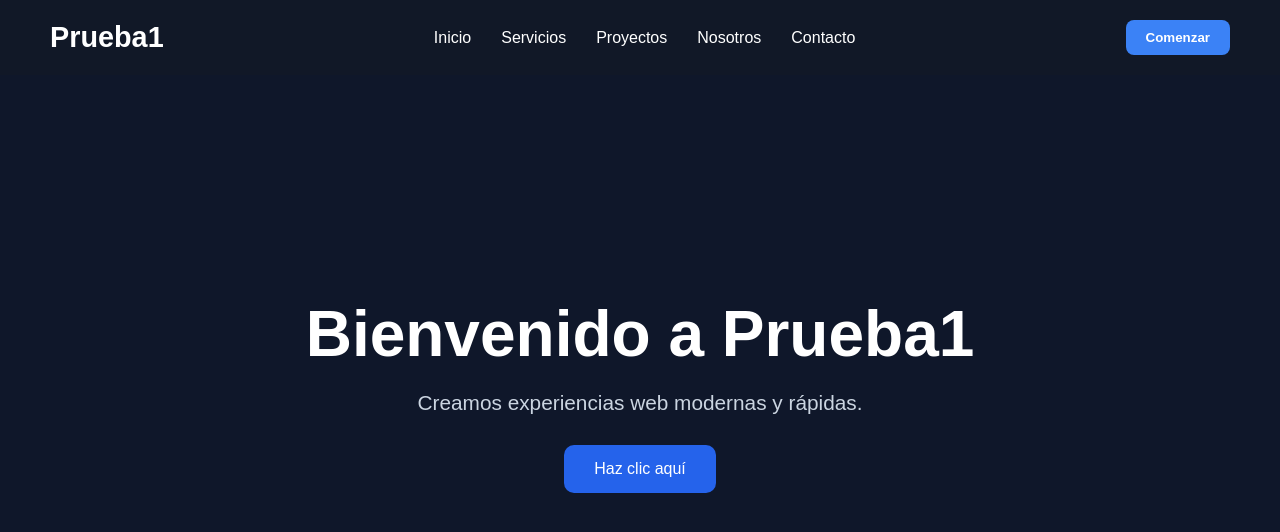
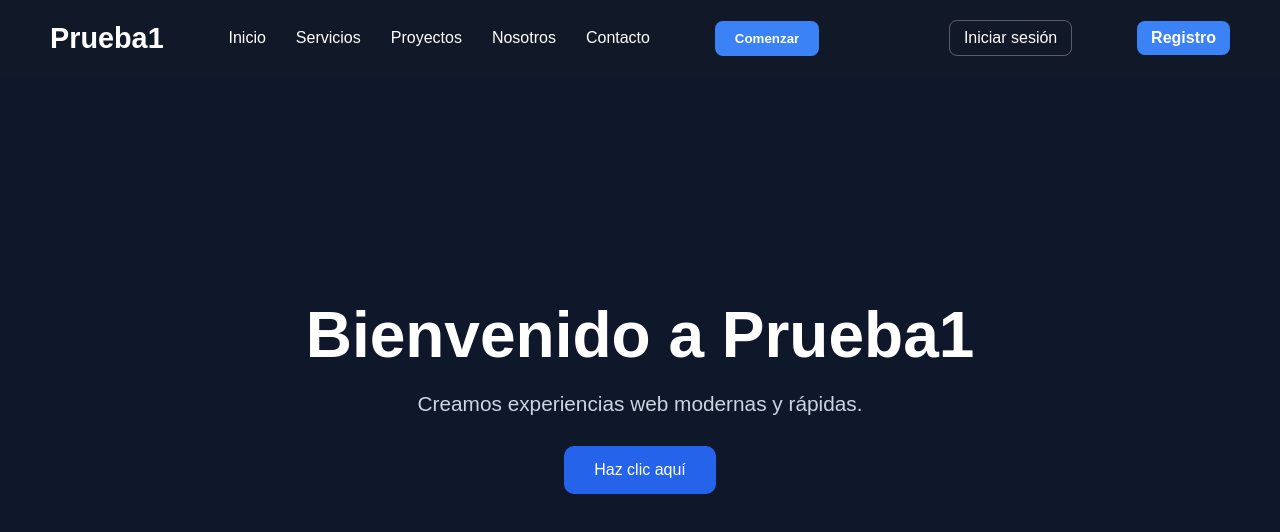
Before and after one commit to marchanjose43/prueba1, a website: page public/index.html in a window 1280 px wide. Drawn offline with Linux system fonts and the light colour scheme.

Commit message:
boton de inicio y registro

```diff
--- a/app.js
+++ b/app.js
@@ -2,7 +2,9 @@ const express = require("express");
 const path = require("path");
 
 const app = express();
-const PORT = 3000;
+
+// IMPORTANTE: puerto dinámico para Render
+const PORT = process.env.PORT || 3000;
 
 app.use(express.static(path.join(__dirname, "public")));
 
@@ -11,5 +13,5 @@ app.get("/", (req, res) => {
 });
 
 app.listen(PORT, () => {
-    console.log(`Servidor ejecutándose en http://localhost:${PORT}`);
+    console.log(`Servidor en puerto ${PORT}`);
 });
--- a/public/index.html
+++ b/public/index.html
@@ -44,7 +44,12 @@
         </ul>
 
         <button class="btn">Comenzar</button>
+        <div class="auth-buttons"></div>
+        <a href="#" class="login-btn">Iniciar sesión</a>
+        <a href="#" class="register-btn">Registro</a>
+    </div>
     </nav>
+
 
     <section class="hero">
         <h1>Bienvenido a Prueba1</h1>
--- a/public/styles.css
+++ b/public/styles.css
@@ -226,3 +226,38 @@ body{
         background:#2563eb;
         border-radius:10px;
     }
+    .auth-buttons{
+        display:flex;
+        gap:12px;
+        align-items:center;
+    }
+
+    /* Botón login */
+    .login-btn{
+        color:white;
+        text-decoration:none;
+        padding:8px 14px;
+        border:1px solid rgba(255,255,255,0.3);
+        border-radius:8px;
+        transition:0.3s;
+    }
+
+    .login-btn:hover{
+        border-color:#3b82f6;
+        color:#3b82f6;
+    }
+
+    /* Botón registro destacado */
+    .register-btn{
+        background:#3b82f6;
+        color:white;
+        text-decoration:none;
+        padding:8px 14px;
+        border-radius:8px;
+        transition:0.3s;
+        font-weight:bold;
+    }
+
+    .register-btn:hover{
+        background:#2563eb;
+    }
```
